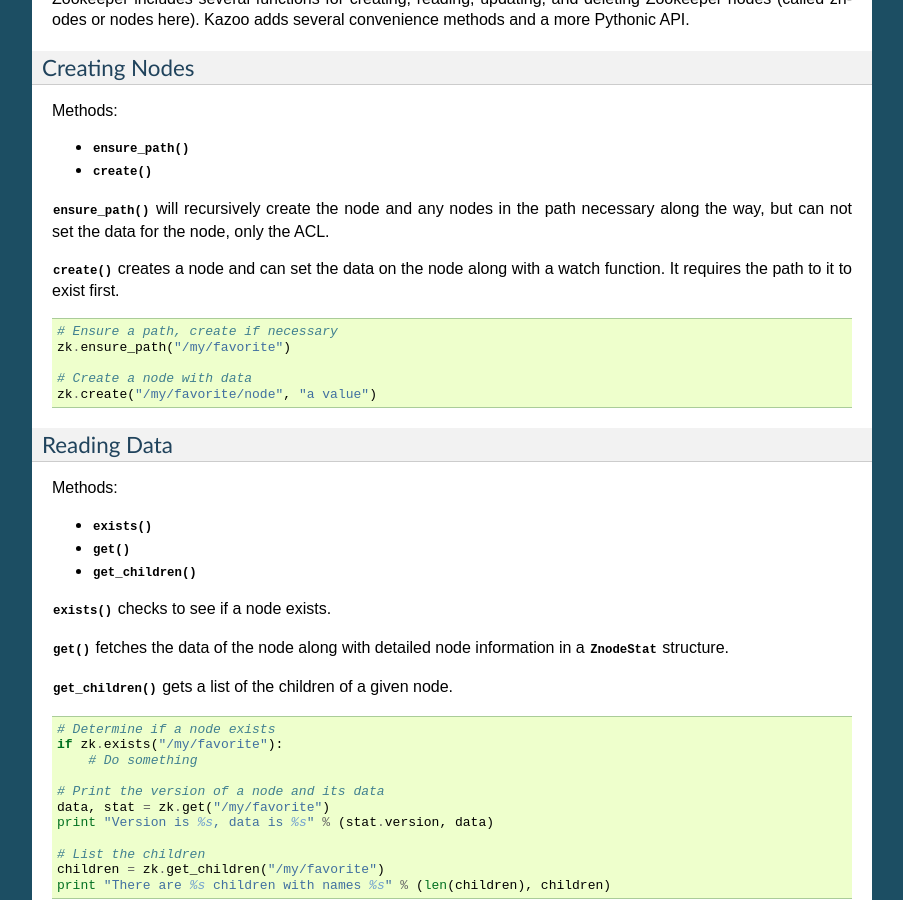
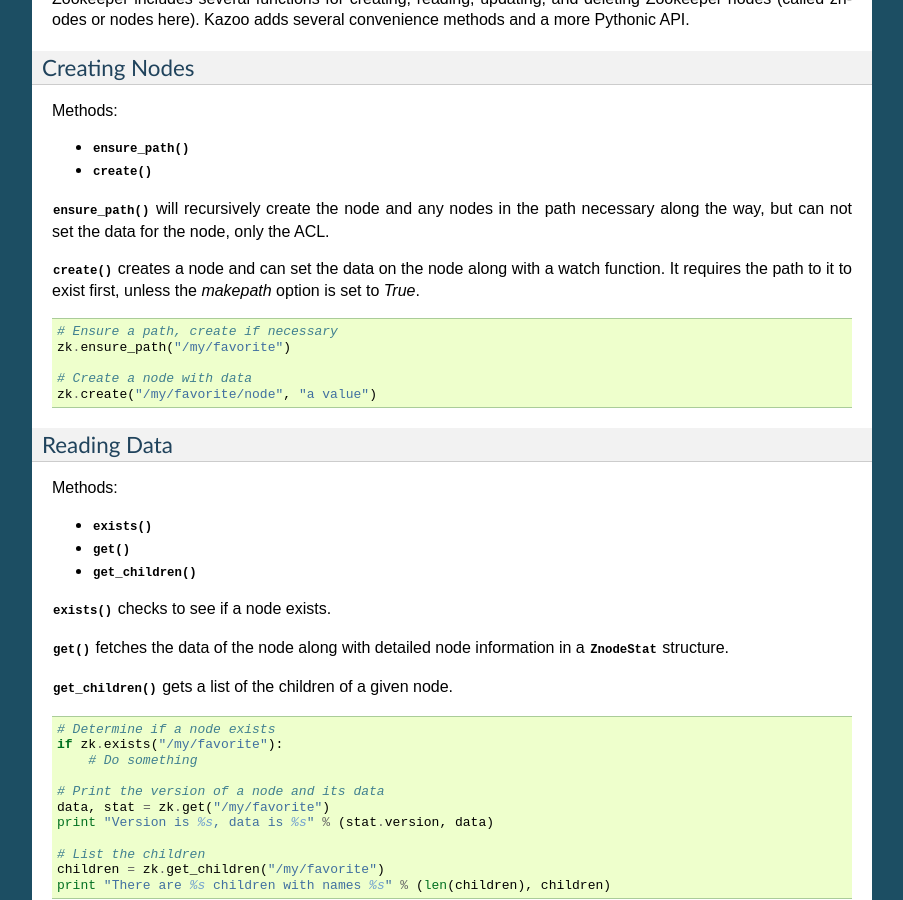
Before and after one commit to python-zk/kazoo, a Sphinx documentation site: the page built from docs/basic_usage.rst, in a window 1280 px wide and 900 px high, scrolled down 956 px. Shown: the whole window, without its empty margins (198-1101 px from the left). Built offline with Sphinx 7.4.7, drawn with Linux system fonts in a browser that asks for light colours.

Commit message:
Note that makepath lets create make the path.

```diff
--- a/docs/basic_usage.rst
+++ b/docs/basic_usage.rst
@@ -79,7 +79,7 @@ the node, only the ACL.
 
 :meth:`~kazoo.client.KazooClient.create` creates a node and can set the data on
 the node along with a watch function. It requires the path to it to exist
-first.
+first, unless the `makepath` option is set to `True`.
 
 .. code-block:: python
 
```
